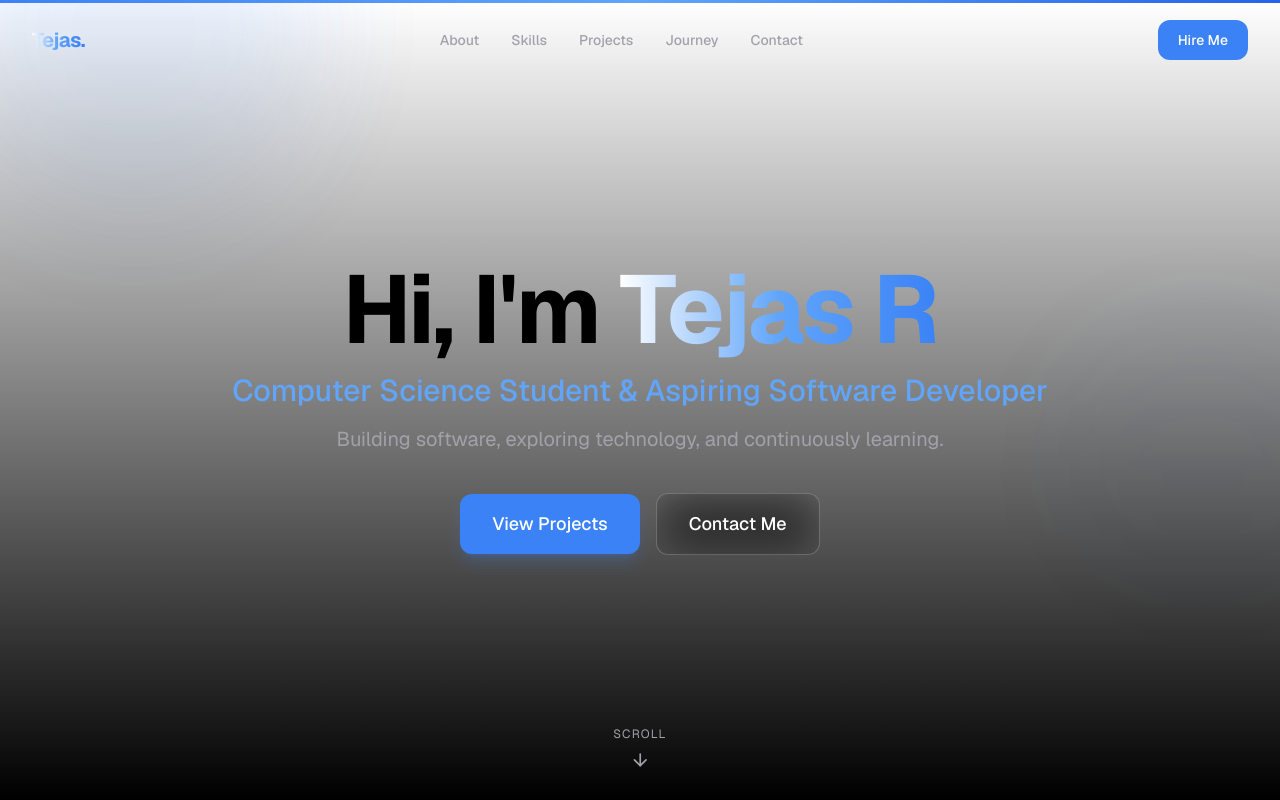
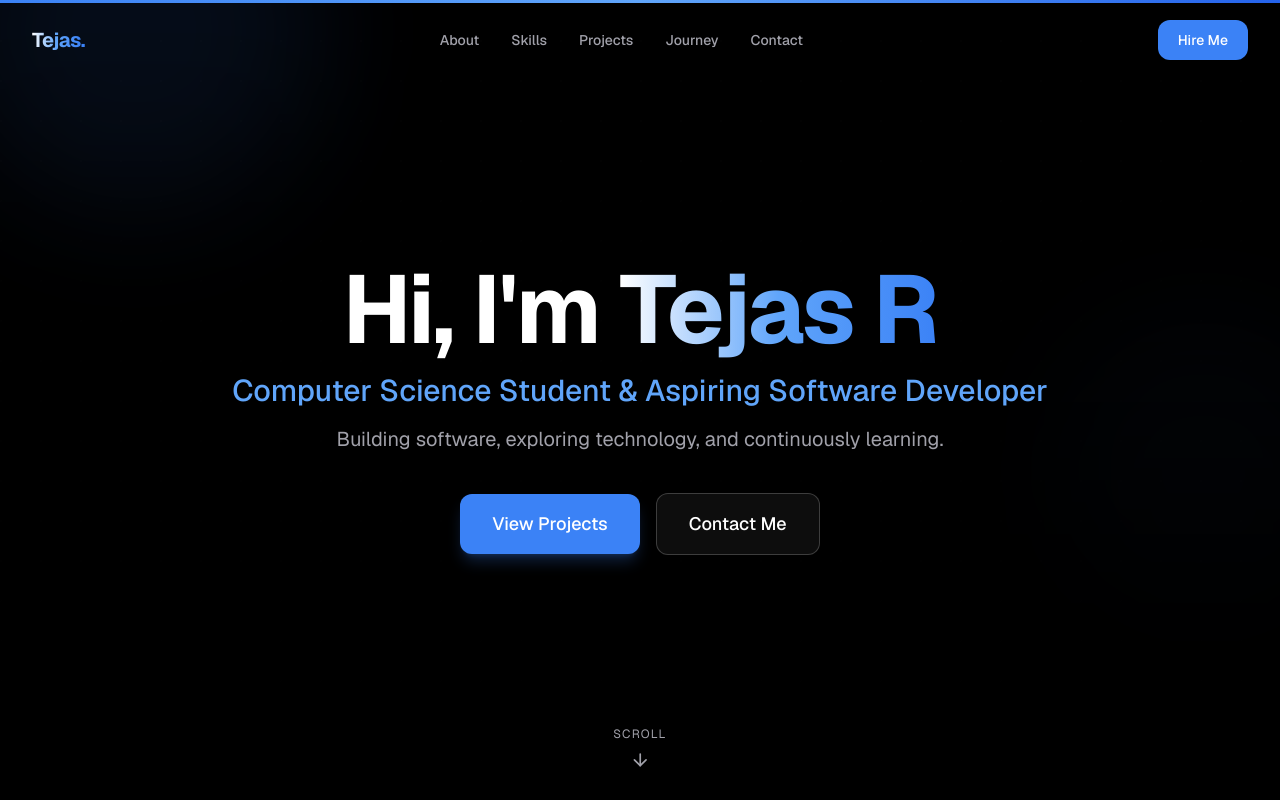
Before and after one commit to reddy123-1/personal-website-, a Next.js app: page / in a window 1280 px wide. Shown: the top 800 px of the page. Built offline with nearby package versions, Linux system fonts and the light colour scheme.

Commit message:
Refactor globals.css to maintain structure and styles

```diff
--- a/src/app/globals.css
+++ b/src/app/globals.css
@@ -6,7 +6,8 @@
   html {
     scroll-behavior: smooth;
   }
- {
+
+  body {
     @apply bg-background text-white antialiased;
   }
 
```
